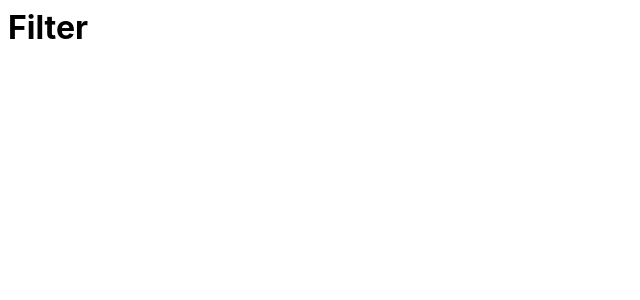
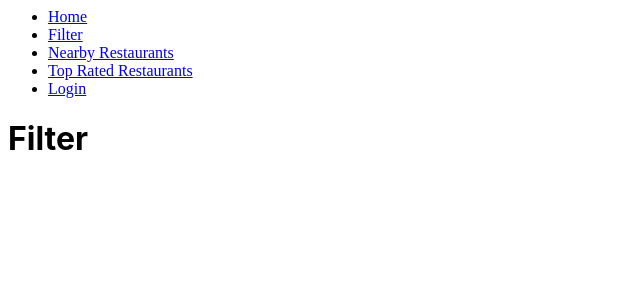
Before and after one commit to rba1aji/restoview, a React (Create React App) app: page /filter in a window 1280 px wide. Shown: the top 300 px of the page, without its empty margins (0-640 px from the left). Built offline with nearby package versions, Linux system fonts and the light colour scheme.

Commit message:
4 files modified ROUTES WORKING PERFECTLY

```diff
--- a/src/App.js
+++ b/src/App.js
@@ -4,29 +4,31 @@ import './style.css';
 import routes from './routes';
 import { BrowserRouter, Route, Link, Routes, Outlet } from 'react-router-dom';
 
-import HomeComponent from './containers/Home';
-
 export default function App() {
   return (
     <div>
-      {/* <HomeComponent/> */}
       <BrowserRouter>
-        {/* <nav>
+        <nav>
           <ul>
             <li>
               <Link to="/">Home</Link>
             </li>
             <li>
-              <Link to="/auth/login">Login</Link>
+              <Link to="/filter">Filter</Link>
             </li>
             <li>
-              <Link to="/auth/register">Register</Link>
+              <Link to="/near-by-restaurants">Nearby Restaurants</Link>
+            </li>
+            <li>
+              <Link to="/top-rated-restaurants">Top Rated Restaurants</Link>
+            </li>
+            <li>
+              <Link to="/auth/login">Login</Link>
             </li>
           </ul>
         </nav>
-        <Outlet/> */}
+        {/* <Outlet/> */}
         <Routes>
-          {/* <Route path="/" exact element={<HomeComponent/>}></Route> */}
           {routes.map((route, index) => (
             <Route
               key={index}
--- a/src/containers/Filter/index.js
+++ b/src/containers/Filter/index.js
@@ -1,5 +1,4 @@
-export default function Filter(){
-  return(
-    <h1>Filter</h1>
-  );
+import React from 'react';
+export default function Filter() {
+  return <h1>Filter</h1>;
 }
--- a/src/containers/TopRated/index.js
+++ b/src/containers/TopRated/index.js
@@ -1,4 +1,4 @@
 import React from 'react';
 export default function TopRated() {
-  return <h1>TopRated</h1>;
+  return <h1>TOP RATED RESTAURANTS</h1>;
 }
--- a/src/routes/index.js
+++ b/src/routes/index.js
@@ -28,12 +28,12 @@ const routes = [
     title: 'Filter',
   },
   {
-    path: '/near-by',
+    path: '/near-by-restaurants',
     component: NearbyComponent,
     title: 'Near By Restaurants',
   },
   {
-    path: '/auth/top-rated',
+    path: '/top-rated-restaurants',
     component: TopRatedComponent,
     title: 'Top Rated Restaurents',
   },
```
